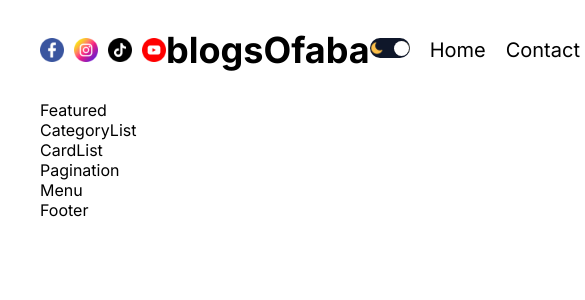
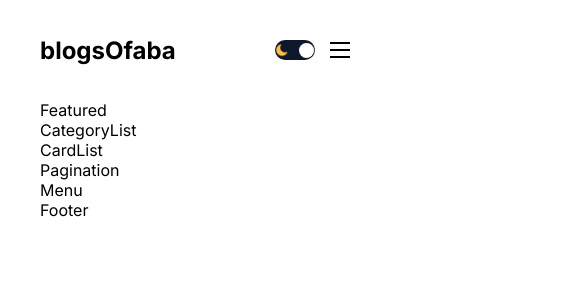
Before and after one commit to bellsofaba/blogsofaba, a Next.js app: page / in a window 390 px wide. Shown: the top 300 px of the page, 585 px wide, since content can reach past the window. Built offline with nearby package versions, Linux system fonts and the light colour scheme.

Commit message:
Hamburger Menu

```diff
--- a/src/app/globals.css
+++ b/src/app/globals.css
@@ -27,6 +27,14 @@
  --softBg:#1f273a;
  --softTextColor: #a6a6a6;
 }
+
+.light {
+ --bg: white;
+ --textColor: black;
+ --softBg: #f0f0f0;
+ --softTextColor: #626262;
+}
+
 .container {
  min-height: 100vh;
  background-color: var(--bg);
--- a/src/components/authLinks/AuthLinks.jsx
+++ b/src/components/authLinks/AuthLinks.jsx
@@ -1,11 +1,38 @@
-import Link from "next/link";
-import styles from "./authLinks.module.css";
+'use client';
+
+import Link from 'next/link';
+import styles from './authLinks.module.css';
+import { useState } from 'react';
 
 const AuthLinks = () => {
+  const [open, setOpen] = useState(false);
 
-  const status = "notauthenticated"
- return <>
- {status==="notauthenticated" ? (
+  const status = 'notauthenticated';
+  return (
+    <>
+      {status === 'notauthenticated' ? (
+        <Link href="/login" className={styles.link}>
+          Login
+        </Link>
+      ) : (
+        <>
+          <Link href="/write" className={styles.link}>
+            Write
+          </Link>
+          <span className={styles.link}>Logout</span>
+        </>
+      )}
+      <div className={styles.burger} onClick={() => setOpen(!open)}>
+        <div className={styles.line}></div>
+        <div className={styles.line}></div>
+        <div className={styles.line}></div>
+      </div>
+      {open && (
+        <div className={styles.responsiveMenu}>
+          <Link href="/">Home</Link>
+          <Link href="/">About</Link>
+          <Link href="/">Contact</Link>
+          {status === 'notauthenticated' ? (
             <Link href="/login">Login</Link>
           ) : (
             <>
@@ -13,8 +40,10 @@
               <span className={styles.link}>Logout</span>
             </>
           )}
- </>;
-
+        </div>
+      )}
+    </>
+  );
 };
 
 export default AuthLinks;
--- a/src/components/authLinks/authLinks.module.css
+++ b/src/components/authLinks/authLinks.module.css
@@ -1,3 +1,43 @@
 .link {
  cursor: pointer;
 }
+
+.burger {
+ width: 20px;
+ height: 16px;
+ flex-direction: column;
+ justify-content: space-between;
+ cursor: pointer;
+ display: none;
+}
+
+.line {
+ width: 100%;
+ height: 2px;
+ background-color: var(--textColor);
+}
+
+.responsiveMenu{
+ position: absolute;
+ top: 100px;
+ left: 0;
+ background-color: var(--bg);
+ height: calc(100vh - 100px);
+ width: 100%;
+ display: flex;
+ flex-direction: column;
+ align-items: center;
+ justify-content: center;
+ gap: 50px;
+ font-size: 25px;
+}
+
+@media screen and (max-width: 640px) {
+ .burger {
+  display: flex;
+ }
+
+  .link {
+   display: none;
+ }
+}
--- a/src/components/navbar/Navbar.jsx
+++ b/src/components/navbar/Navbar.jsx
@@ -18,9 +18,9 @@
       <div className={styles.logo}>blogsOfaba</div>
       <div className={styles.links}>
        <ThemeToggle />
-      <Link href="/">Home</Link>
-      <Link href="/">Contact</Link>
-      <Link href="/">About</Link>
+      <Link href="/" className={styles.link}>Contact</Link>
+      <Link href="/" className={styles.link}>Home</Link>
+      <Link href="/" className={styles.link}>About</Link>
       <AuthLinks />
       </div>
     </div>
--- a/src/components/navbar/navbar.module.css
+++ b/src/components/navbar/navbar.module.css
@@ -21,7 +21,44 @@
 
 .links {
  display: flex;
+ align-items: center;
  gap: 20px;
  flex: 1;
  font-size: 20px;
 }
+
+@media screen and (max-width: 1280px) {
+ .logo {
+  font-size: 32px;
+ }
+ .links {
+  font-size: 18px;
+  gap: 15px;
+ }
+}
+
+@media screen and (max-width: 1024px) {
+ .social {
+  display: none;
+ }
+ .logo {
+text-align: left;
+ }
+}
+
+@media screen and (max-width: 768px) {
+
+ .logo {
+font-size: 24px;
+ }
+}
+
+@media screen and (max-width: 640px) {
+ .links {
+  justify-content: flex-end;
+ }
+
+ .link {
+display: none;
+ }
+}
```
Lines whose indentation alone changed are shown as unchanged.
